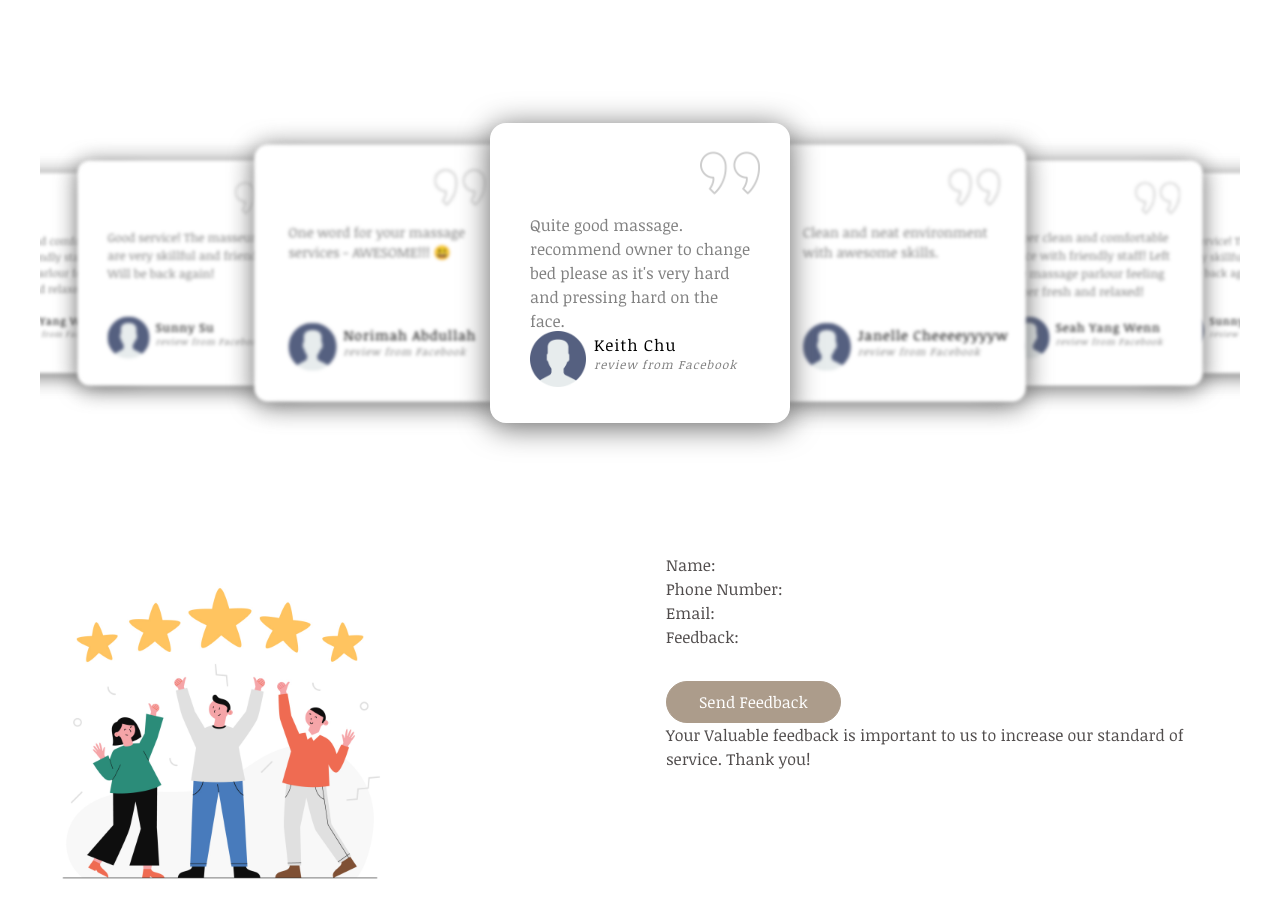
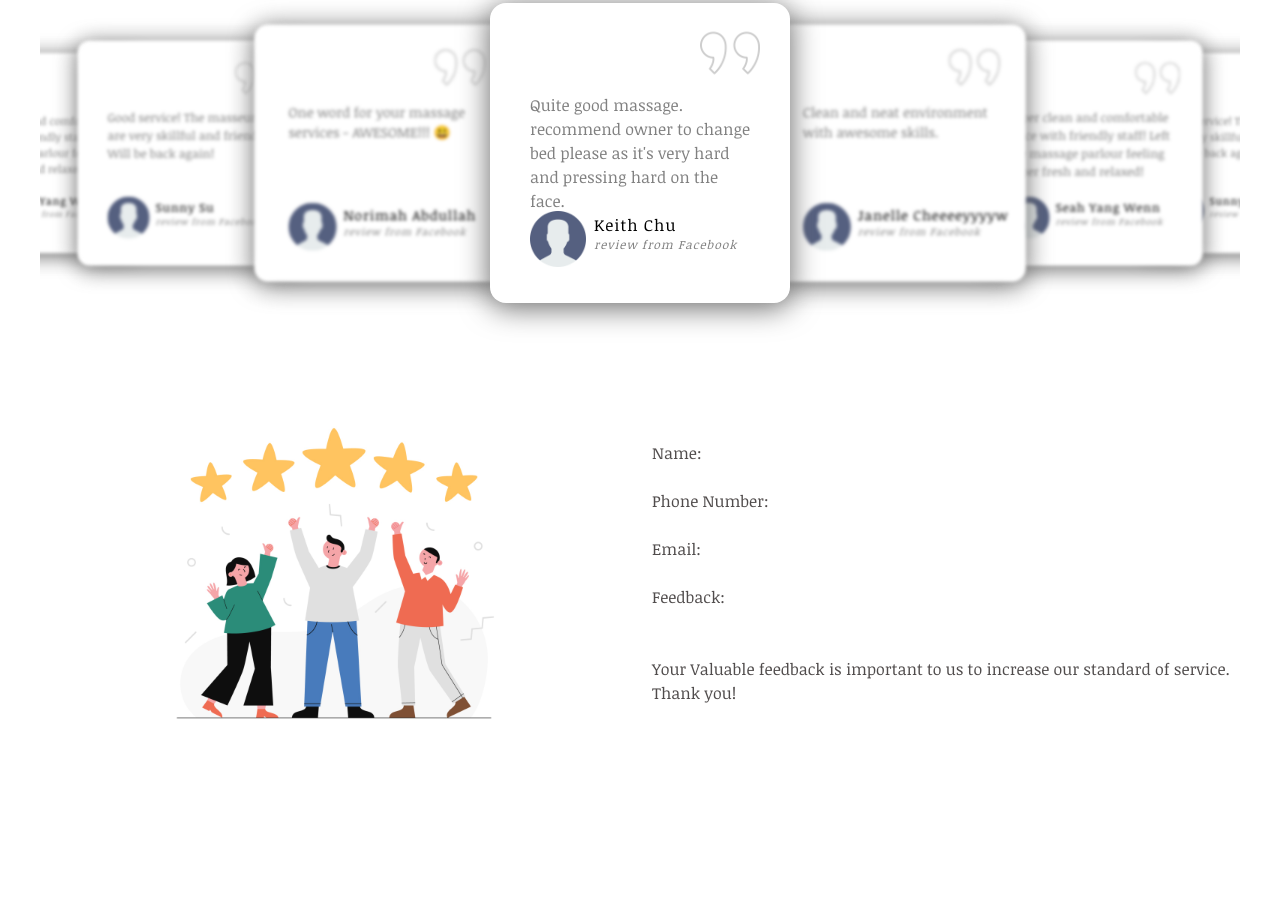
Before and after one commit to ashleyykq/gatsby-app, a Gatsby site: page / in a window 1280 px wide. Shown: the part 1381-2298 px from the top of the page. After the commit the page ends 2174 px from the top, so only its background shows below. Built offline with nearby package versions, Linux system fonts and the light colour scheme; Gatsby itself is replaced by a stand-in of ours.

Commit message:
Updated feedback section

```diff
--- a/src/components/sectionLayout.js
+++ b/src/components/sectionLayout.js
@@ -16,7 +16,7 @@ const Layout = ({ children, landing }) => {
             style={{
               maxWidth: "1200px",
               margin: "0 auto",
-              padding: "100px 0px 60px 0px",
+              padding: "40px 0px 40px 0px",
             }}
           >
             {children}
@@ -25,14 +25,14 @@ const Layout = ({ children, landing }) => {
       ) : (
         <div
           style={{
-            backgroundColor: "#0000"
+            backgroundColor: "#0000",
           }}
         >
           <main
             style={{
               maxWidth: "1200px",
               margin: "0 auto",
-              padding: "40px 0px",
+              padding: "0px 0px 40px 0px",
             }}
           >
             {children}
--- a/src/sections/feedbackSection.js
+++ b/src/sections/feedbackSection.js
@@ -11,7 +11,11 @@ const feedbackSection = () => {
   return (
     <SectionLayout landing={false}>
       <Row>
-        <Col style={{ maxWidth: "50%" }}>
+        <Col
+          xs={12}
+          md={6}
+          className="d-flex align-items-center justify-content-center"
+        >
           <StaticImage
             src="../images/feedback.jpg"
             loading="eager"
@@ -21,18 +25,21 @@ const feedbackSection = () => {
             alt=""
           />
         </Col>
-        <Col style={{ paddingLeft: "40px" }}>
-          <span className="subheader">Name:</span>
+        <Col xs={12} md={6} className="vertical-col landing-section-row">
+          <div className="subheader">Name:</div>
           <br />
-          <span className="subheader">Phone Number:</span>
+          <div className="subheader">Phone Number:</div>
           <br />
-          <span className="subheader">Email:</span>
+          <div className="subheader">Email:</div>
           <br />
-          <span className="subheader">Feedback:</span>
+          <div className="subheader">Feedback:</div>
           <br />
-          <Button className="button">Send Feedback</Button>
+          {/* <Button className="button">Send Feedback</Button> */}
           <br />
-          <span className="subheader">Your Valuable feedback is important to us to increase our standard of service. Thank you!</span>
+          <div className="subheader">
+            Your Valuable feedback is important to us to increase our standard
+            of service. Thank you!
+          </div>
         </Col>
       </Row>
     </SectionLayout>
--- a/src/sections/landingSection.css
+++ b/src/sections/landingSection.css
@@ -35,3 +35,21 @@ body {
     border-color: #AC9C8B;
     color: #AC9C8B;
 }
+
+.vertical-col {
+    margin: auto 0px;
+}
+
+
+@media screen and (max-width: 1024px) {
+    .landing-section-row {
+        padding: 0px 40px;
+  }
+    .element.style {
+        padding: 0px;
+    }
+}
+  /* @media screen and (max-width: 767px) {
+
+  }
+   */
--- a/src/sections/landingSection.js
+++ b/src/sections/landingSection.js
@@ -1,5 +1,5 @@
 import * as React from "react"
-import { Col, Row, Button } from "react-bootstrap"
+import { Col, Row } from "react-bootstrap"
 import "bootstrap/dist/css/bootstrap.min.css"
 import SectionLayout from "../components/sectionLayout"
 import { StaticImage } from "gatsby-plugin-image"
@@ -7,6 +7,7 @@ import Slider from "react-slick"
 import "slick-carousel/slick/slick.css"
 import "slick-carousel/slick/slick-theme.css"
 import "./landingSection.css"
+import { Button } from "../components/Button"
 
 const settings = {
   dots: false,
@@ -20,7 +21,7 @@ const introSection = () => {
   return (
     <SectionLayout landing={true}>
       <Row>
-        <Col style={{ paddingRight: "40px" , paddingTop: "24px"}}>
+        <Col  style={{ paddingRight: "40px", paddingTop: "24px" }}>
           <p className="header">
             Massage is not just luxury but it is{" "}
             <span className="color-header">vital for good health</span>
@@ -30,7 +31,10 @@ const introSection = () => {
             stress level, lower blood pressure and relax
           </span>
           <br />
-          <Button className="button">Book a Slot</Button>
+          {/* <Button className="button">Book a Slot</Button> */}
+          <div>testing 1</div>
+          <Button buttonSize="btn--medium" buttonStyle='btn--primary' buttonColor="primary">testing testing</Button>
+          <div>testing 2</div>
         </Col>
         <Col style={{ maxWidth: "50%" }}>
           <Slider {...settings} className="overflow-hidden">
```
